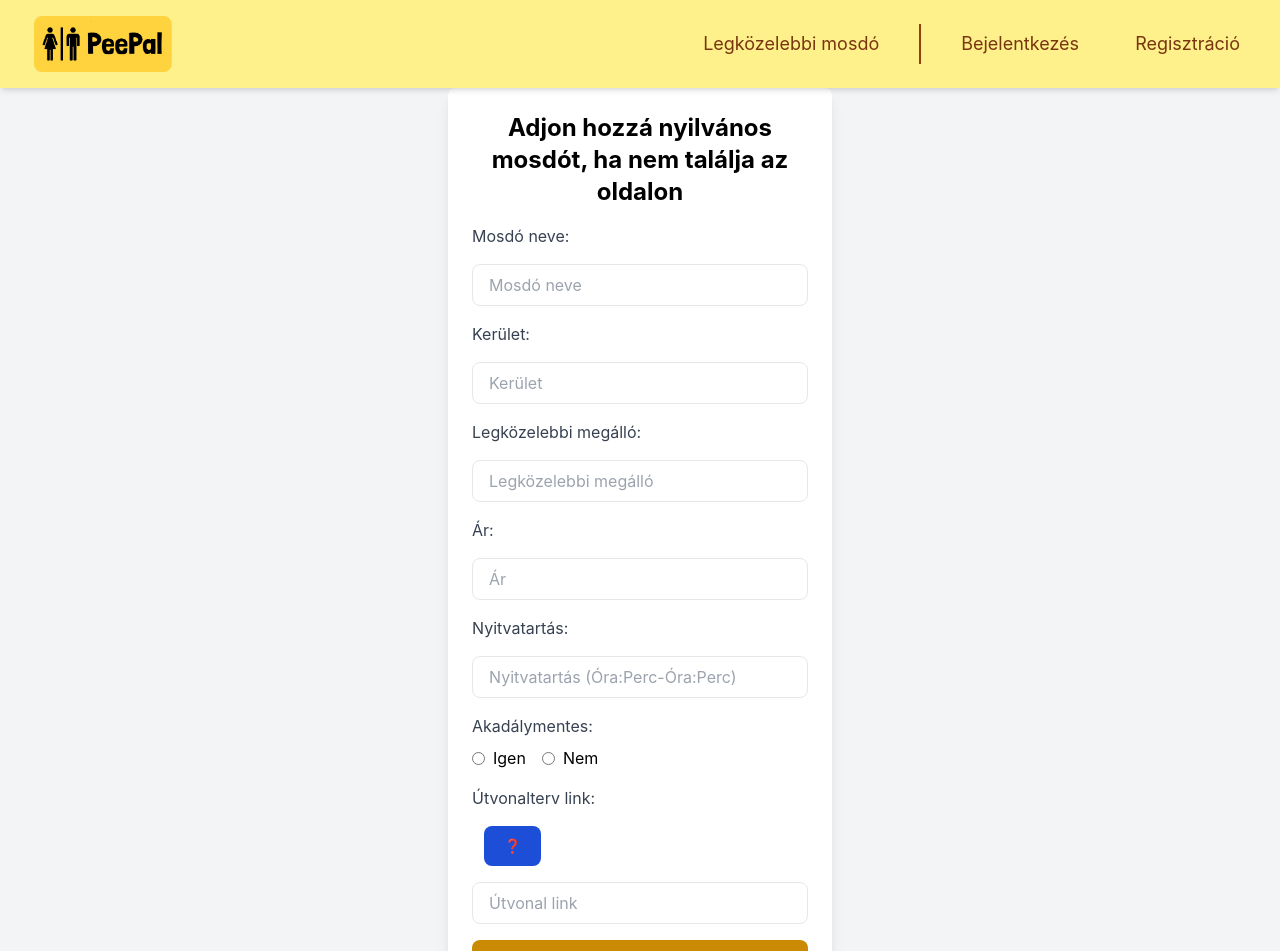
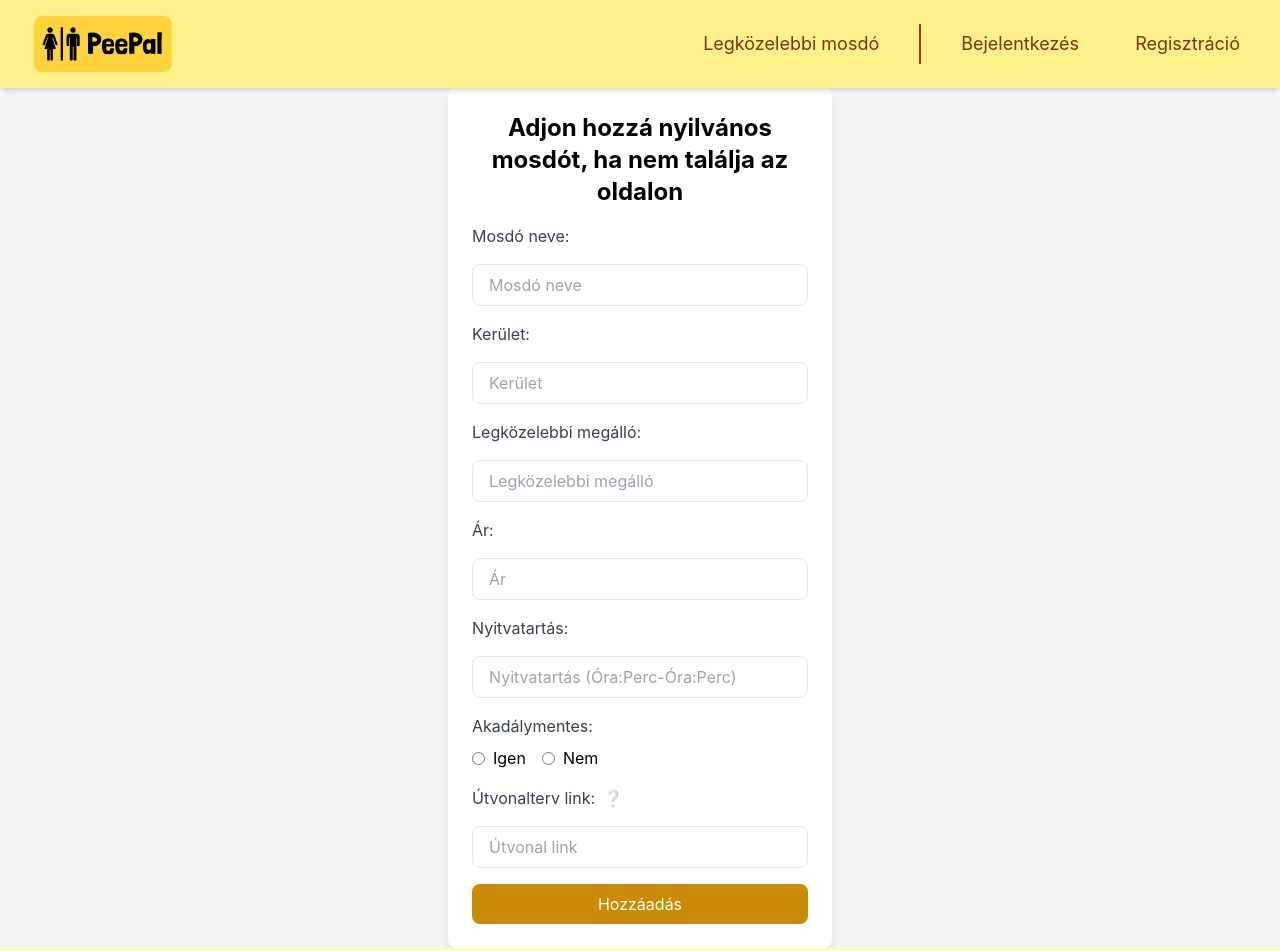
Before and after one commit to magonysandormate/PeePal, a React (Create React App) app in the folder frontend/peepal_react/: page /hozzaadas in a window 1280 px wide. Shown: the top 951 px of the page. Built offline with nearby package versions, Linux system fonts and the light colour scheme.

Commit message:
Kész hozzáadás form

```diff
--- a/frontend/peepal_react/src/WC_Komponens/Hozzadas/HozzaadForm.jsx
+++ b/frontend/peepal_react/src/WC_Komponens/Hozzadas/HozzaadForm.jsx
@@ -1,4 +1,17 @@
 export default function HozzaadForm() {
+    const ToolTip = ({children, text}) => {
+        return(
+            <div className="relative group">
+  {children}
+  <div className="absolute left-full transform -translate-x-1/2 bottom-full mb-2 hidden group-hover:block bg-gray-800 text-white text-xs rounded-md py-2 px-3 w-48 z-10 shadow-lg opacity-0 group-hover:opacity-100">
+    {text}
+  </div>
+</div>
+
+
+        )
+    }
+
     return (
         <div className="flex justify-center items-center min-h-screen bg-gray-100">
             <form className="bg-white p-6 rounded-lg shadow-lg w-96 space-y-4">
@@ -53,8 +66,10 @@ export default function HozzaadForm() {
                     </div>
                 </fieldset>
 
-                <label className="block text-gray-700">Útvonalterv link:</label>
-                <button data-tooltip-target="tooltip-right" data-tooltip-placement="right" type="button" class="ms-3 mb-2 md:mb-0 text-white bg-blue-700 hover:bg-blue-800 focus:ring-4 focus:outline-none focus:ring-blue-300 font-medium rounded-lg text-sm px-5 py-2.5 text-center dark:bg-blue-600 dark:hover:bg-blue-700 dark:focus:ring-blue-800">❓</button>
+                <div className="flex items-center space-x-2">
+                    <label className="text-gray-700">Útvonalterv link:</label>
+                    <ToolTip children={"❔"} text={"Az útvonalterv linket a Google Maps-en éri el (Megosztás ➡ Link másolása)"} />
+                </div>
                 <input
                     type="text"
                     placeholder="Útvonal link"
```
